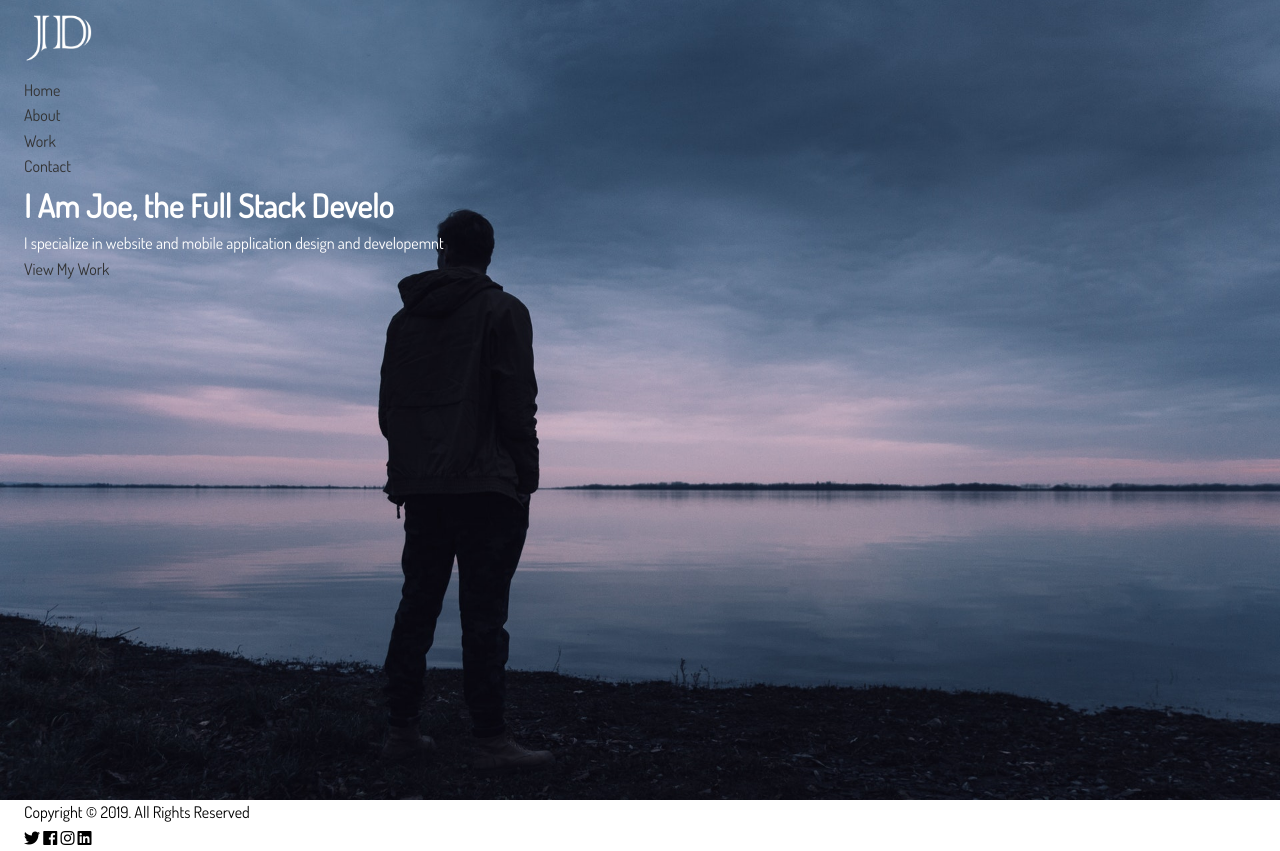
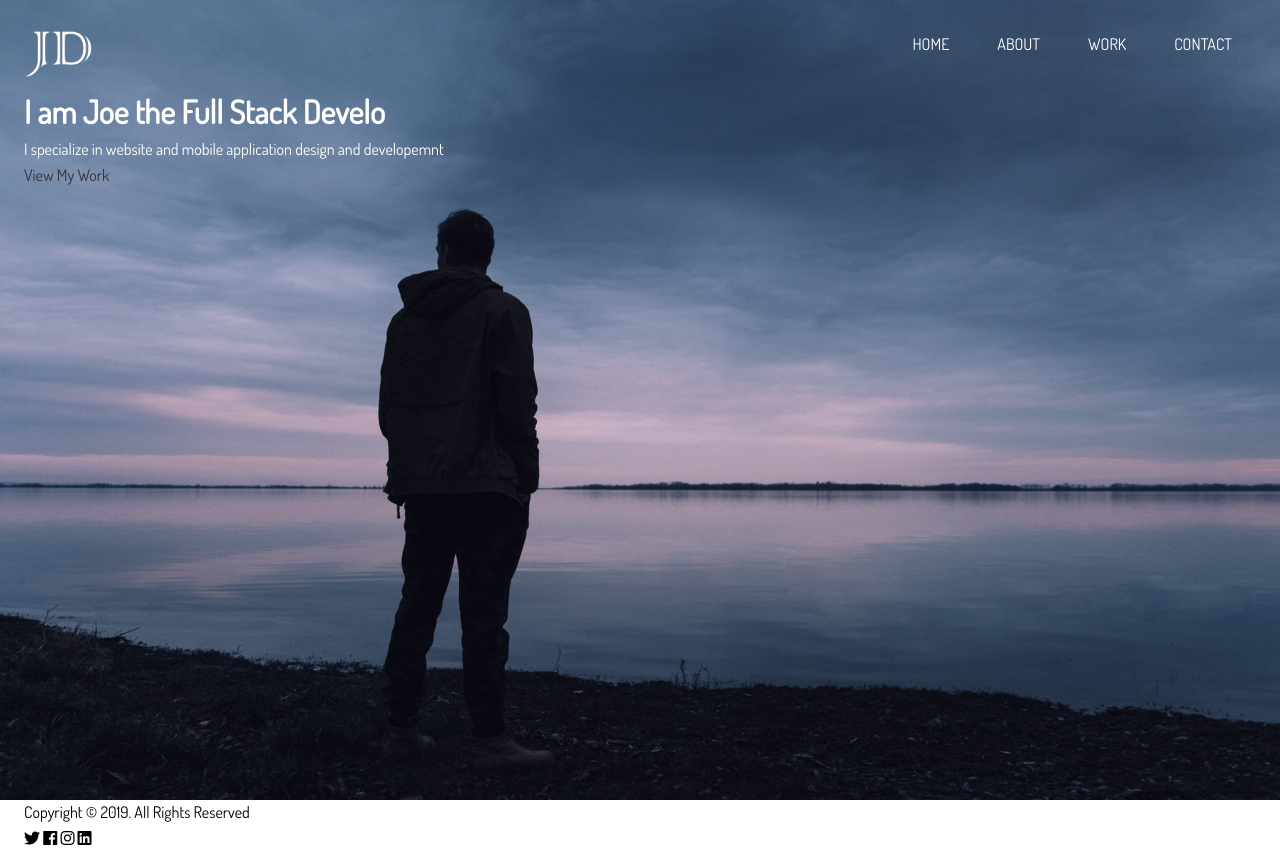
Before and after one commit to jdavault/portfolio, a website: page dist/index.html in a window 1280 px wide. Drawn offline with Linux system fonts and the light colour scheme.

Commit message:
added white text, removed clutter

```diff
--- a/scss/main.scss
+++ b/scss/main.scss
@@ -40,6 +40,25 @@ img {
   text-transform: uppercase;
 }
 //Main Nav
+#main-nav {
+  display: flex;
+  justify-content: space-between;
+  padding-top: 1rem;
+
+  ul {
+    display: flex;
+  }
+  li {
+    padding: 1rem 1.5rem;
+  }
+
+  a {
+    text-decoration: none;
+    color: #fff;
+    text-transform: uppercase;
+    border-bottom: 3px transparent solid;
+  }
+}
 
 //Header
 #header {
```
Also changed, not shown: dist/css/main.css, dist/index.html.
